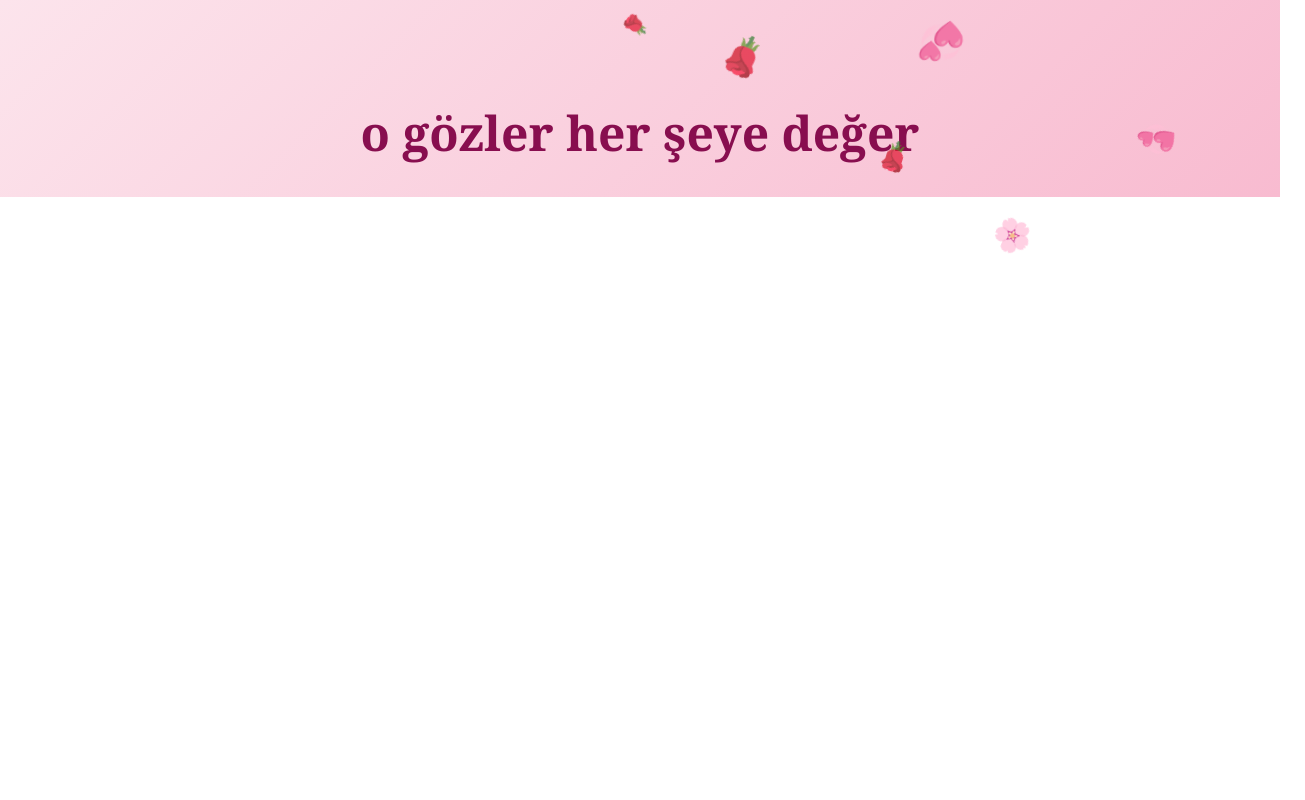
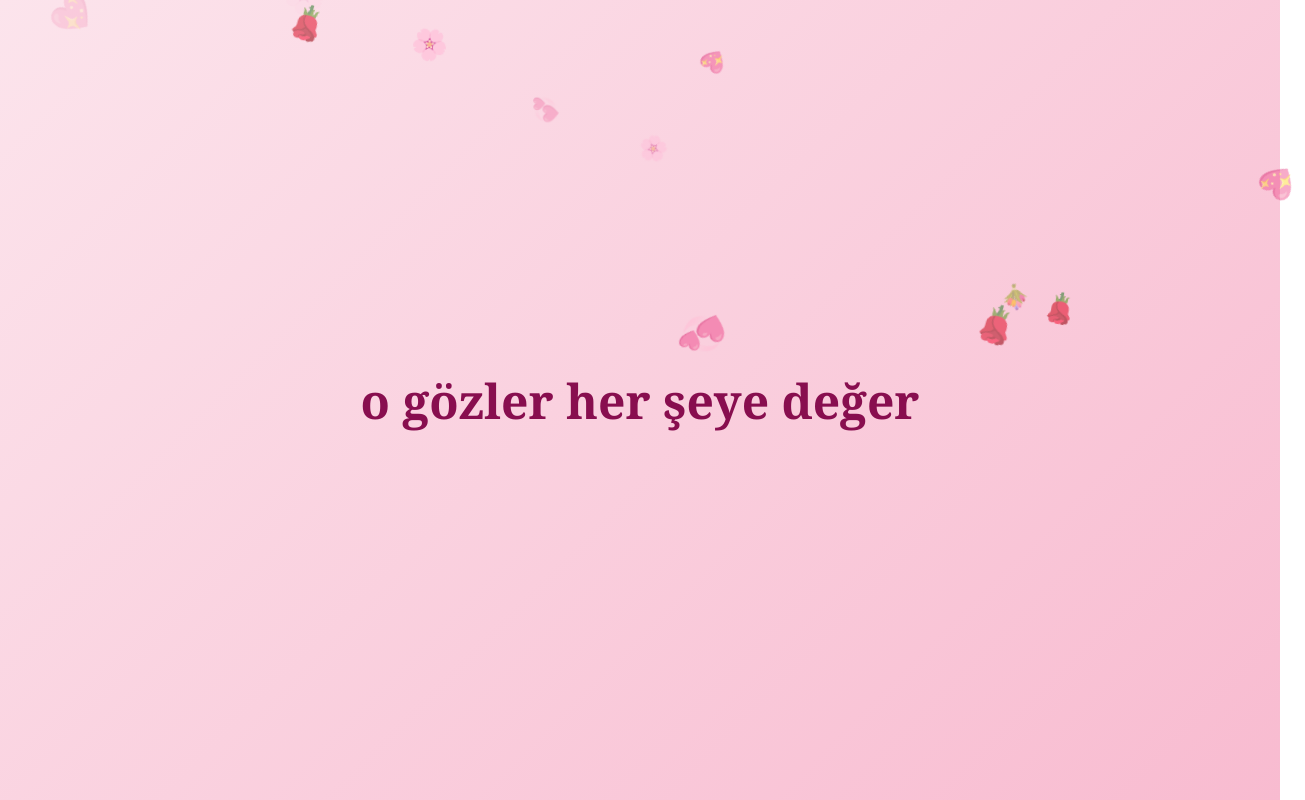
Before and after one commit to Laydinred/Aydilgecim, a plain HTML site: page index.html in a window 1280 px wide. Shown: the whole page, 1305 px wide, since content can reach past the window. Drawn offline with Linux system fonts and the light colour scheme.

Commit message:
Update index.html

```diff
--- a/index.html
+++ b/index.html
@@ -4,35 +4,51 @@
   <meta charset="UTF-8">
   <title>o gözler her şeye değer</title>
   <style>
-    body {
+    * {
       margin: 0;
       padding: 0;
+      box-sizing: border-box;
+    }
+
+    html, body {
+      height: 100%;
+      width: 100%;
       background: linear-gradient(135deg, #fce4ec, #f8bbd0);
       background-size: cover;
       background-repeat: no-repeat;
       font-family: 'Georgia', serif;
       color: #880e4f;
-      text-align: center;
       overflow: hidden;
+      display: flex;
+      align-items: center;
+      justify-content: center;
+      flex-direction: column;
     }
 
     h1 {
-      margin-top: 100px;
       font-size: 3em;
+      text-align: center;
+      z-index: 2;
+      position: relative;
     }
 
-    .flower, .heart {
+    .emoji {
       position: absolute;
       animation: float 10s linear infinite;
-      opacity: 0.7;
+      opacity: 0.8;
     }
 
     @keyframes float {
       0% {
         transform: translateY(100vh) rotate(0deg);
+        opacity: 0;
+      }
+      20% {
+        opacity: 1;
       }
       100% {
         transform: translateY(-10vh) rotate(360deg);
+        opacity: 0;
       }
     }
   </style>
@@ -40,22 +56,26 @@
 <body>
   <h1>o gözler her şeye değer</h1>
 
-  <!-- Müzik -->
-  <iframe style="display:none;" src="https://www.youtube.com/embed/R8LzAIX0zFg?autoplay=1&loop=1&playlist=R8LzAIX0zFg" allow="autoplay"></iframe>
-
-  <!-- Kalp ve Çiçek Efektleri -->
+  <!-- Çiçek ve Kalp Efektleri -->
   <script>
     const emojis = ['💐', '🌸', '💖', '🌹', '💞'];
-    for (let i = 0; i < 30; i++) {
+    for (let i = 0; i < 40; i++) {
       const el = document.createElement('div');
-      el.className = 'flower';
+      el.className = 'emoji';
+      el.innerText = emojis[Math.floor(Math.random() * emojis.length)];
       el.style.left = Math.random() * 100 + 'vw';
       el.style.top = Math.random() * -100 + 'vh';
       el.style.fontSize = (Math.random() * 20 + 20) + 'px';
-      el.innerText = emojis[Math.floor(Math.random() * emojis.length)];
       el.style.animationDuration = (5 + Math.random() * 5) + 's';
       document.body.appendChild(el);
     }
   </script>
+
+  <!-- Müzik Otomatik (Duman - Elleri Ellerime) -->
+  <iframe style="display: none;"
+    src="https://www.youtube.com/embed/R8LzAIX0zFg?autoplay=1&loop=1&playlist=R8LzAIX0zFg&mute=0"
+    allow="autoplay"
+    allowfullscreen>
+  </iframe>
 </body>
 </html>
```
